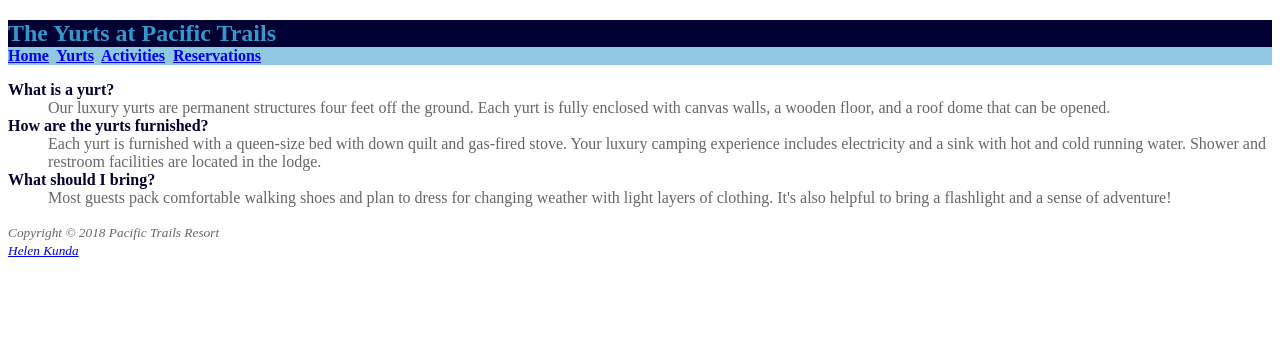
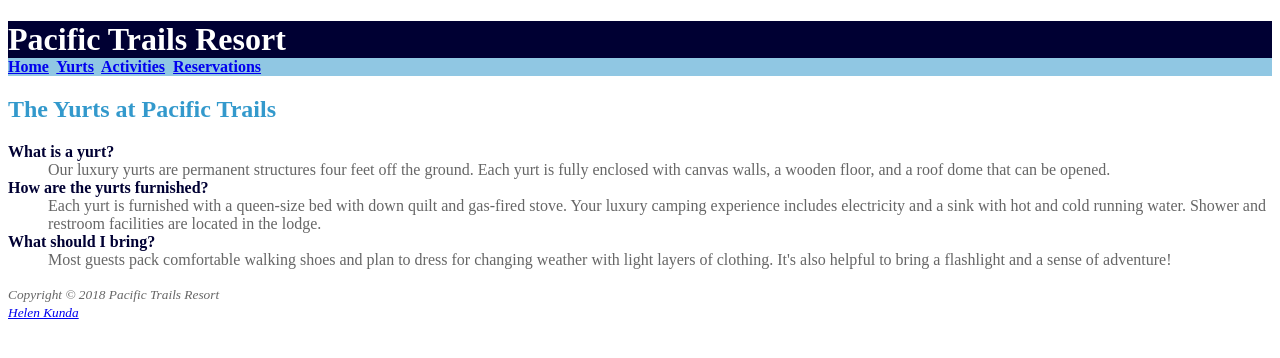
Before and after one commit to hgkunda/pacifictrails, a plain HTML site: page yurts.html in a window 1280 px wide. Drawn offline with Linux system fonts and the light colour scheme.

Commit message:
Fixed header color issue

```diff
--- a/pacific.css
+++ b/pacific.css
@@ -27,9 +27,3 @@ dt {
 .resort {
   color: #5c7fa3;
 }
-
-/*The assignment did not say to also make the yurts.html header heading aka h2 as margin-bottom:0; - But it seemed to imply the yurts.html header should also look like the index.html header heading aka h1 as margin-bottom:0; - I did the following to keep the styling consistent even if though was not in the assignment*/
-
-header h2 {
-  margin-bottom: 0;
-}
--- a/yurts.html
+++ b/yurts.html
@@ -8,7 +8,7 @@
   </head>
   <body>
     <header>
-      <h2>The Yurts at Pacific Trails</h2>
+      <h1>Pacific Trails Resort</h1>
     </header>
     <nav>
   		<b>
@@ -19,6 +19,7 @@
   		</b>
   	</nav>
     <main>
+      <h2>The Yurts at Pacific Trails</h2>
       <dl>
         <dt><strong>What is a yurt?</strong></dt>
           <dd>Our luxury yurts are permanent structures four feet off the ground. Each yurt is fully enclosed with canvas walls, a wooden floor, and a roof dome that can be opened.</dd>
```
Also changed, not shown: index.html (+2 -2 lines).
